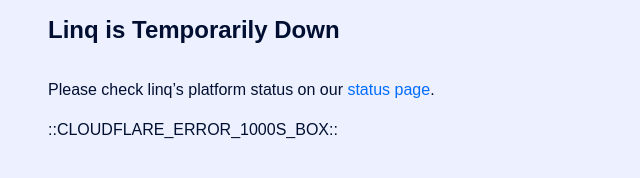
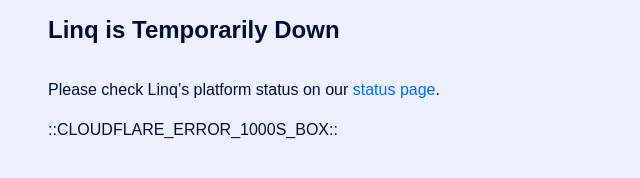
Before and after one commit to linq-team/linq-team.github.io, a plain HTML site: page index.html in a window 1280 px wide. Shown: the part 468-646 px from the top of the page, 308-948 px from the left. Drawn offline with Linux system fonts and the light colour scheme.

Commit message:
changing case of l

```diff
--- a/index.html
+++ b/index.html
@@ -326,7 +326,7 @@
                                       height="100%" valign="top" bgcolor="" role="module-content">
                                       <div>
                                         <div style="font-family: inherit; text-align: left"><h2><strong>Linq is Temporarily Down</strong></h2></div>
-                                        <div style="font-family: inherit; text-align: left">Please check linq’s platform status on our <a href="https://status.linqapp.com">status page</a>.</div>
+                                        <div style="font-family: inherit; text-align: left">Please check Linq’s platform status on our <a href="https://status.linqapp.com">status page</a>.</div>
                                         <div style="font-family: inherit; text-align: left">::CLOUDFLARE_ERROR_1000S_BOX::</div>
 
                                         <div></div>
```
